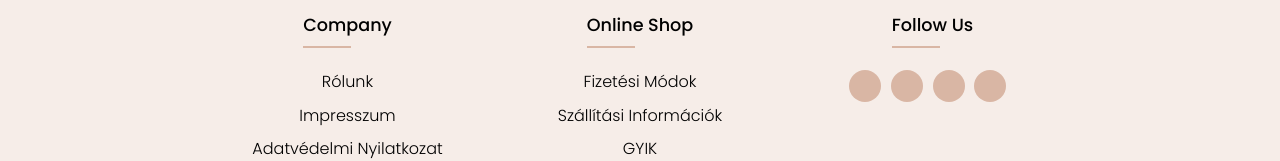
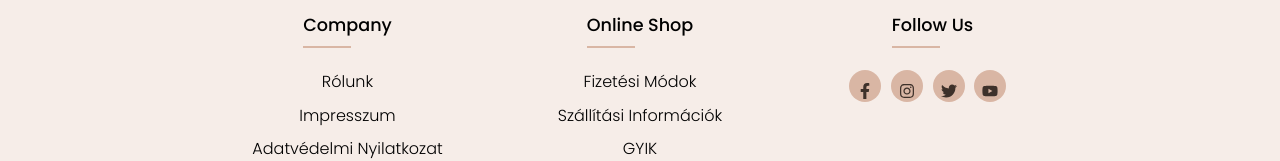
Before and after one commit to pmfs22h2/csapat-07, a React (Create React App) app in the folder webshop/: page / in a window 1280 px wide. Shown: the part 1889-2050 px from the top of the page. Built offline with nearby package versions, Linux system fonts and the light colour scheme.

Commit message:
header img size corrected, footer icons added

```diff
--- a/webshop/src/components/user/Footer.js
+++ b/webshop/src/components/user/Footer.js
@@ -1,4 +1,5 @@
 import "../../styles/footer.css";
+import { FaFacebookF, FaInstagram, FaTwitter, FaYoutube } from "react-icons/fa";
 
 const Footer = () => {
 	return (
@@ -34,10 +35,10 @@ const Footer = () => {
 					<div className="footer-col">
 						<h4>follow us</h4>
 						<div className="social-links">
-  	 				<a href="#"><i className="fab fa-facebook-f"></i></a>
-  	 				<a href="#"><i className="fab fa-twitter"></i></a>
-  	 				<a href="#"><i className="fab fa-instagram"></i></a>
-  	 				<a href="#"><i className="fab fa-linkedin-in"></i></a>
+							<a href="#"><i className="fab fa-facebook-f"></i><FaFacebookF /></a>
+							<a href="#"><i className="fab fa-twitter"></i><FaInstagram /></a>
+							<a href="#"><i className="fab fa-instagram"></i><FaTwitter /></a>
+							<a href="#"><i className="fab fa-linkedin-in"></i><FaYoutube /></a>
 						</div>
 					</div>
 				</div>
--- a/webshop/src/styles/header.css
+++ b/webshop/src/styles/header.css
@@ -5,7 +5,7 @@
 }
 
 header {
-    width: 98vw;
+    width: 100%;
     height: 100vh;
     background-image: url("./making-funny-faces-during-skincare-routine.jpg");
     background-position: center;
```
Lines whose indentation alone changed are shown as unchanged.
